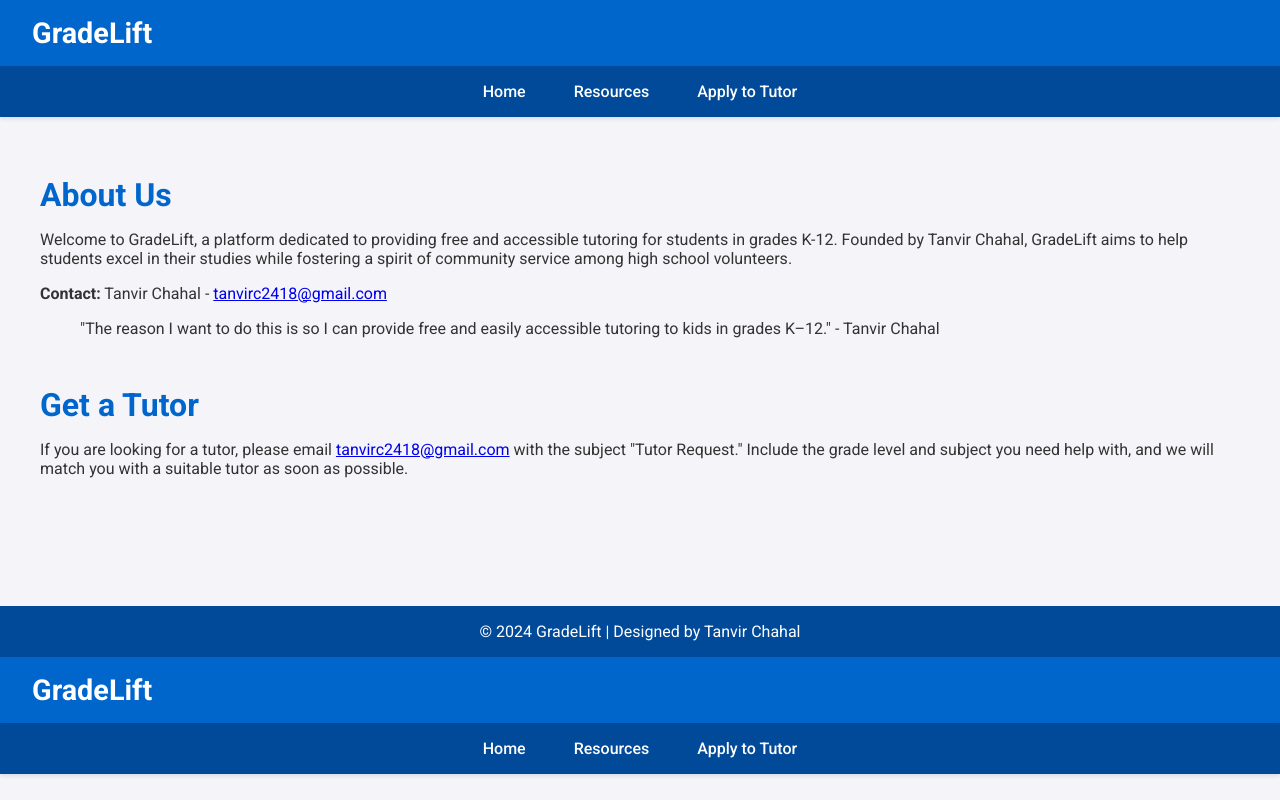
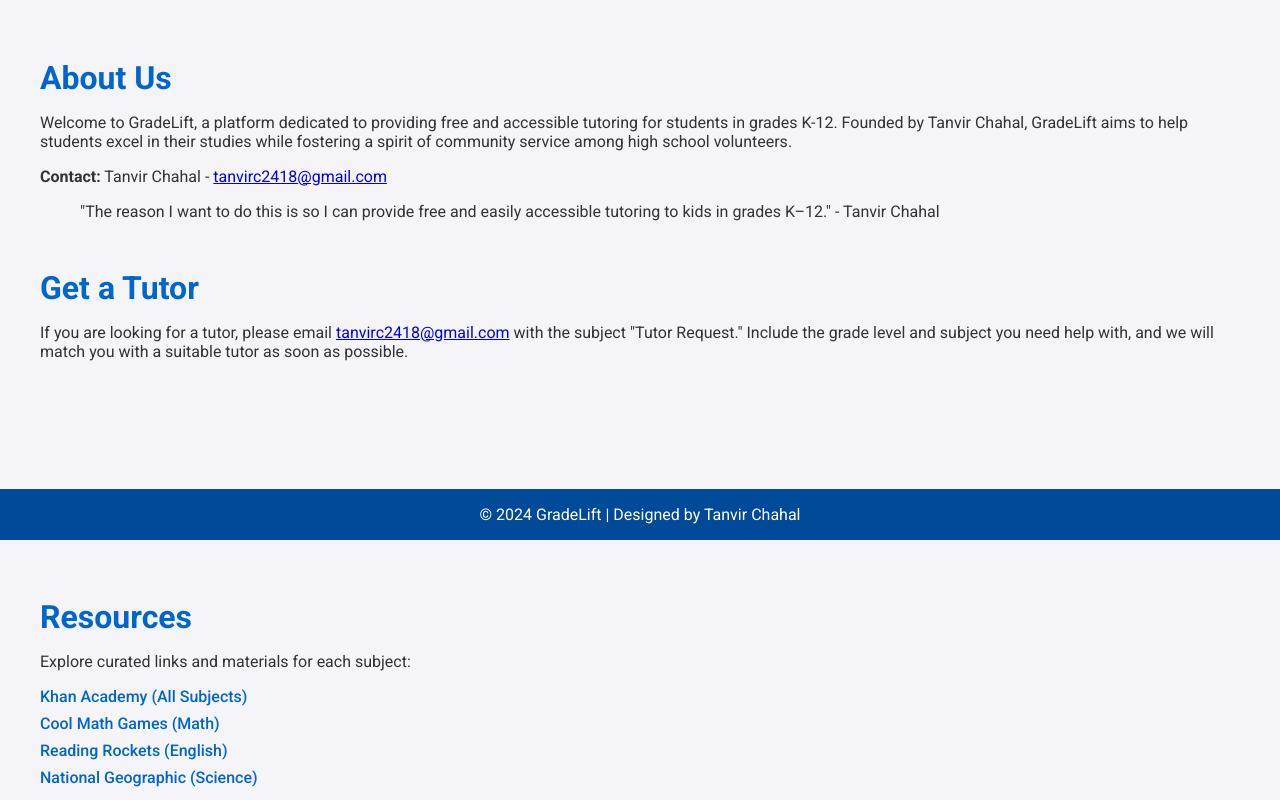
Before and after one commit to TanvirChahal24/GradeLift, a plain HTML site: page index.html in a window 1280 px wide. Shown: the top 800 px of the page. Drawn offline with Linux system fonts and the light colour scheme.

Commit message:
Update index.html

```diff
--- a/index.html
+++ b/index.html
@@ -13,42 +13,6 @@
             padding: 0;
             background-color: #f4f4f9;
             color: #333;
-        }
-
-        header {
-            background-color: #0066cc;
-            color: white;
-            display: flex;
-            align-items: center;
-            justify-content: space-between;
-            padding: 1rem 2rem;
-            box-shadow: 0 4px 8px rgba(0, 0, 0, 0.1);
-        }
-
-        header h1 {
-            font-size: 1.8rem;
-            margin: 0;
-        }
-
-        nav {
-            background-color: #004a99;
-            color: white;
-            display: flex;
-            justify-content: center;
-            padding: 1rem 0;
-            box-shadow: 0 2px 4px rgba(0, 0, 0, 0.1);
-        }
-
-        nav a {
-            color: white;
-            text-decoration: none;
-            margin: 0 1.5rem;
-            font-weight: 500;
-            font-size: 1rem;
-        }
-
-        nav a:hover {
-            border-bottom: 2px solid white;
         }
 
         main {
@@ -118,16 +82,6 @@
 </head>
 <body>
 
-<header>
-    <h1>GradeLift</h1>
-</header>
-
-<nav>
-    <a href="index.html">Home</a>
-    <a href="resources.html">Resources</a>
-    <a href="apply.html">Apply to Tutor</a>
-</nav>
-
 <main>
     <section id="about">
         <h2>About Us</h2>
@@ -166,16 +120,6 @@
 </head>
 <body>
 
-<header>
-    <h1>GradeLift</h1>
-</header>
-
-<nav>
-    <a href="index.html">Home</a>
-    <a href="resources.html">Resources</a>
-    <a href="apply.html">Apply to Tutor</a>
-</nav>
-
 <main>
     <section id="resources">
         <h2>Resources</h2>
@@ -210,16 +154,6 @@
 </head>
 <body>
 
-<header>
-    <h1>GradeLift</h1>
-</header>
-
-<nav>
-    <a href="index.html">Home</a>
-    <a href="resources.html">Resources</a>
-    <a href="apply.html">Apply to Tutor</a>
-</nav>
-
 <main>
     <section id="apply">
         <h2>Apply to Become a Tutor</h2>
```
